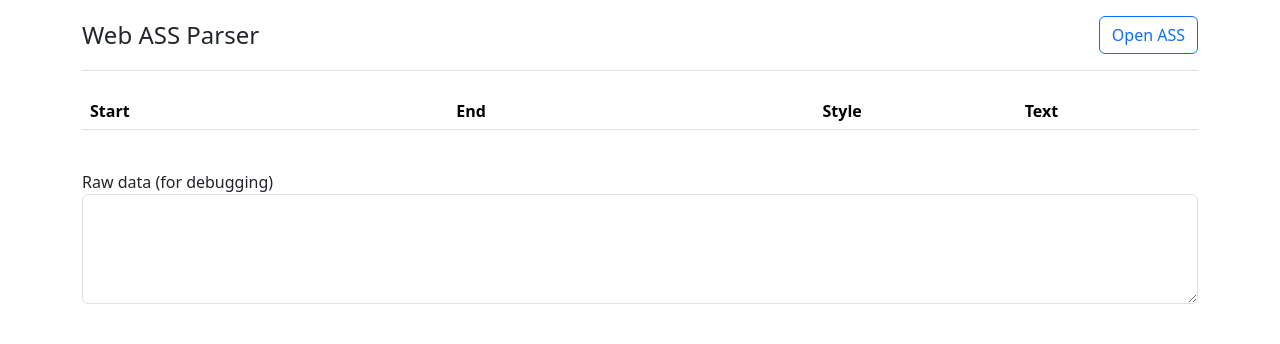
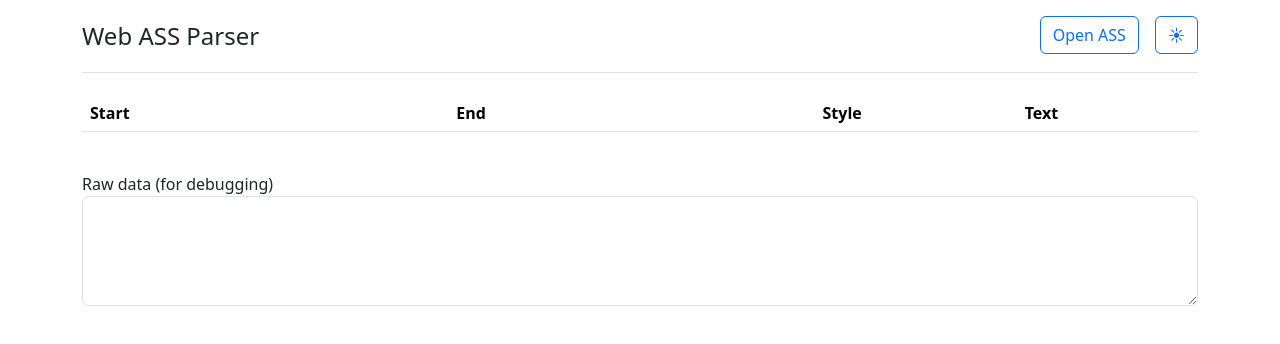
Before and after one commit to ihkk/Web-ASSReader, a React (Create React App) app: page / in a window 1280 px wide. Shown: the top 344 px of the page. Built offline with nearby package versions, Linux system fonts and the light colour scheme.

Commit message:
add the button of controlling tags

```diff
--- a/src/App.js
+++ b/src/App.js
@@ -3,11 +3,15 @@ import 'bootstrap/dist/css/bootstrap.min.css';
 import assParser from 'ass-parser';
 import React, { useEffect, useState } from "react";
 
-
 function App() {
 
   const [parsedContent, setParsedContent] = useState('');
   const [events, setEvents] = useState([]);
+  // isReplaced 跟踪ass标签是否隐藏
+  const [isReplaced, setIsReplaced] = useState(false);
+  const [originalEvents, setOriginalEvents] = useState({});
+
+
 
 
   const handleFileUpload = (event) => {
@@ -25,10 +29,30 @@ function App() {
         const jsonString = JSON.stringify(dialoguesAndComments, null, 2);
         setParsedContent(jsonString);
         setEvents(dialoguesAndComments);
+        setOriginalEvents(dialoguesAndComments);
       };
       reader.readAsText(file);
     }
   };
+
+
+
+  const handleReplace = () => {
+    if (isReplaced) {
+      // 如果已经替换了，就恢复原始文本
+      // 恢复原始文本
+      setEvents(originalEvents);
+    } else {
+      // 替换符合正则表达式的内容
+      setEvents(events.map(event => ({
+        ...event,
+        value: { ...event.value, Text: event.value.Text.replace(/\{.*?\}/g, "☀") }
+      })));
+    }
+    setIsReplaced(!isReplaced); // 切换状态
+  };
+
+
 
   // check if to display Actor/Name
   const shouldShowNameColumn = events.some(event => event.value.Name.trim() !== '');
@@ -38,6 +62,8 @@ function App() {
   const shouldShowMarginLColumn = events.some(event => event.value.MarginL.trim() !== 0);
   const shouldShowMarginRColumn = events.some(event => event.value.MarginR.trim() !== 0);
   const shouldShowMarginVColumn = events.some(event => event.value.MarginV.trim() !== 0);
+
+
 
   return (
     <div className="App">
@@ -50,14 +76,22 @@ function App() {
           <ul class="nav nav-pills">
             {/* <li class="nav-item"><a href="#" class="nav-link active" aria-current="page">Home</a></li> */}
             {/* <li class="nav-item"><a href="#" class="nav-link">Features</a></li> */}
-            <input
+            <li><input
               type="file"
               className="custom-file-input"
               id="uploadASS"
               onChange={handleFileUpload}
               style={{ display: 'none' }} // 隐藏默认的文件输入
             />
-            <label className="btn btn-outline-primary" htmlFor="uploadASS">Open ASS</label>
+              <label className="btn btn-outline-primary" htmlFor="uploadASS">Open ASS</label>
+            </li>
+            <p>　</p>
+            <li>
+              <button className="btn btn-outline-primary" onClick={handleReplace}>
+                {isReplaced ? '{\\t}' : '☀'}
+              </button>
+            </li>
+
           </ul>
         </header>
 
```
